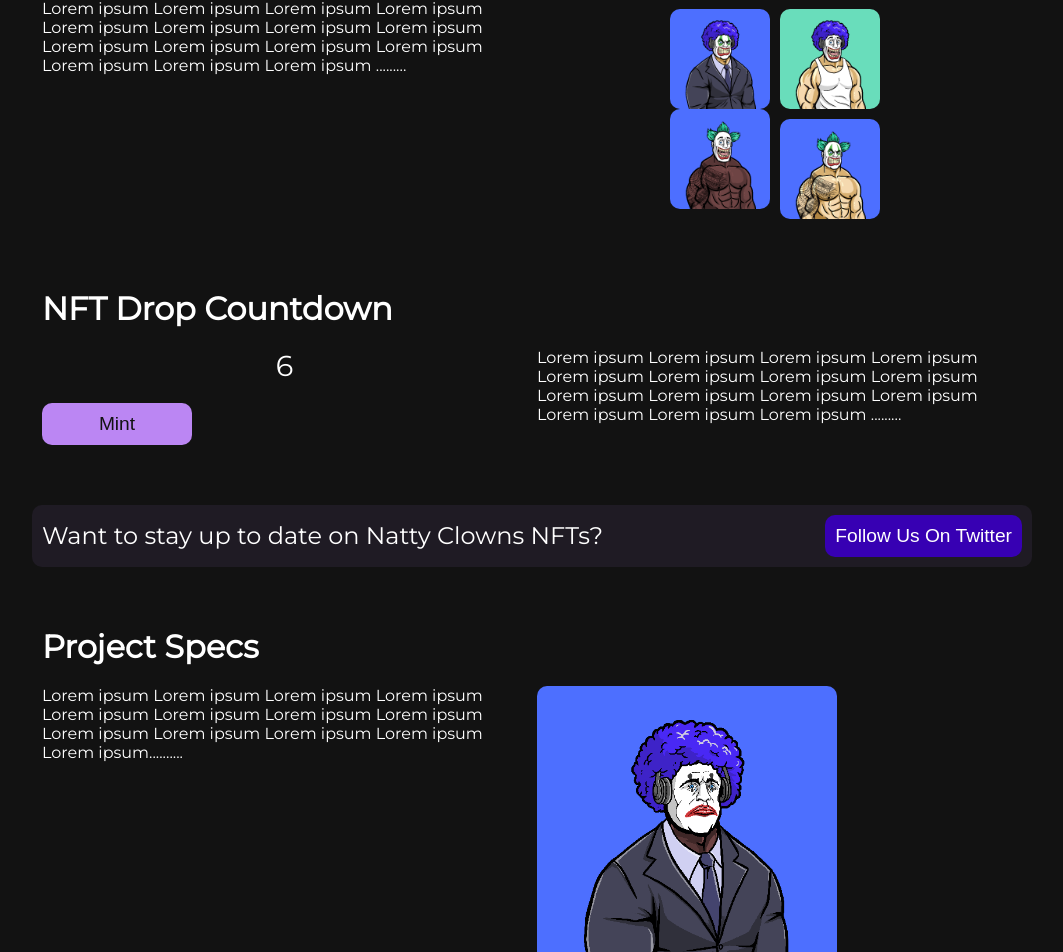
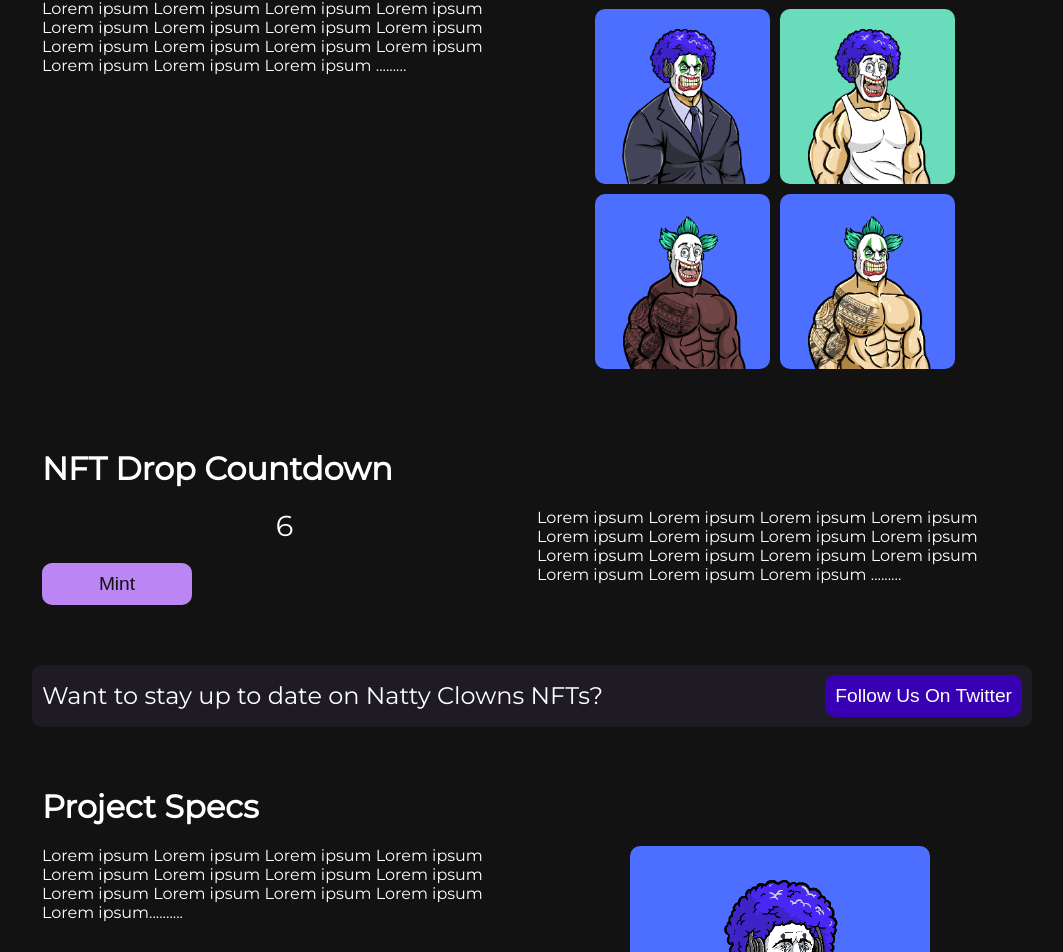
Before and after one commit to bryanguillen/nc, a React (Create React App) app: page / in a window 1280 px wide. Shown: the part 195-1147 px from the top of the page, without its empty margins (108-1171 px from the left). Built offline with nearby package versions, Linux system fonts and the light colour scheme.

Commit message:
Update styles for project spec and welcome images

```diff
--- a/src/App.css
+++ b/src/App.css
@@ -75,17 +75,13 @@
 
 .welcome-gallery-image {
   border-radius: 10px;
-  height: 100px;
-  width: 100px;
+  height: 175px;
+  margin-bottom: 10px;
+  width: 175px;
 }
 
 .welcome-gallery-image:nth-child(1n) {
   margin-right: 10px;
-}
-
-.welcome-gallery-image:nth-of-type(4),
-.welcome-gallery-image:nth-of-type(5) {
-  margin-top: 10px;
 }
 
 .welcome-gallery-image-break {
@@ -97,8 +93,8 @@
  **********************/
 
 .project-specs-image {
-  background-color: #fff;
   border-radius: 10px;
+  display: block;
   height: 300px;
   margin: 0 auto;
   width: 300px;
```
